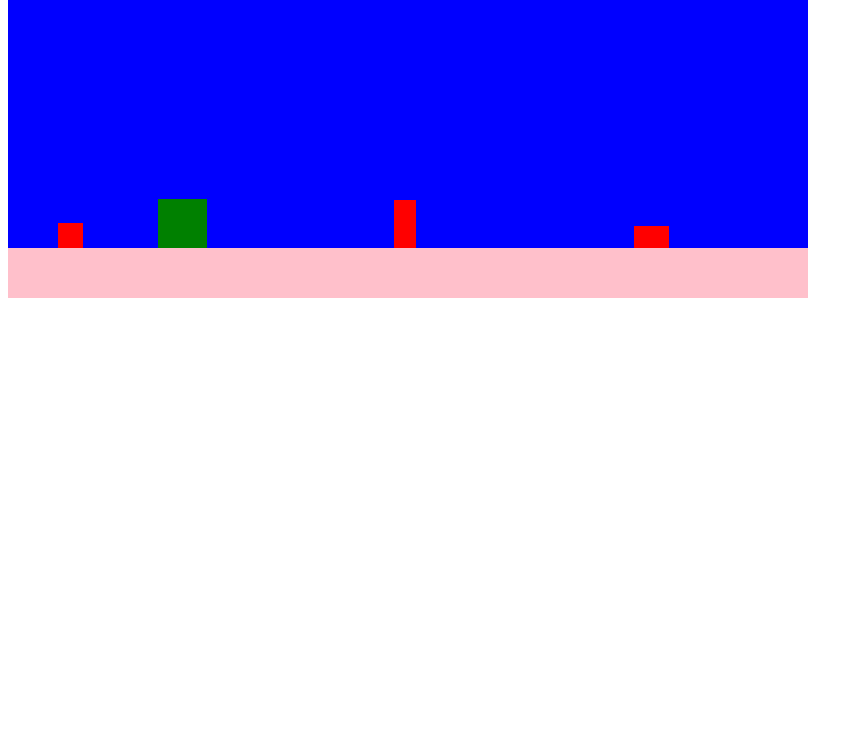
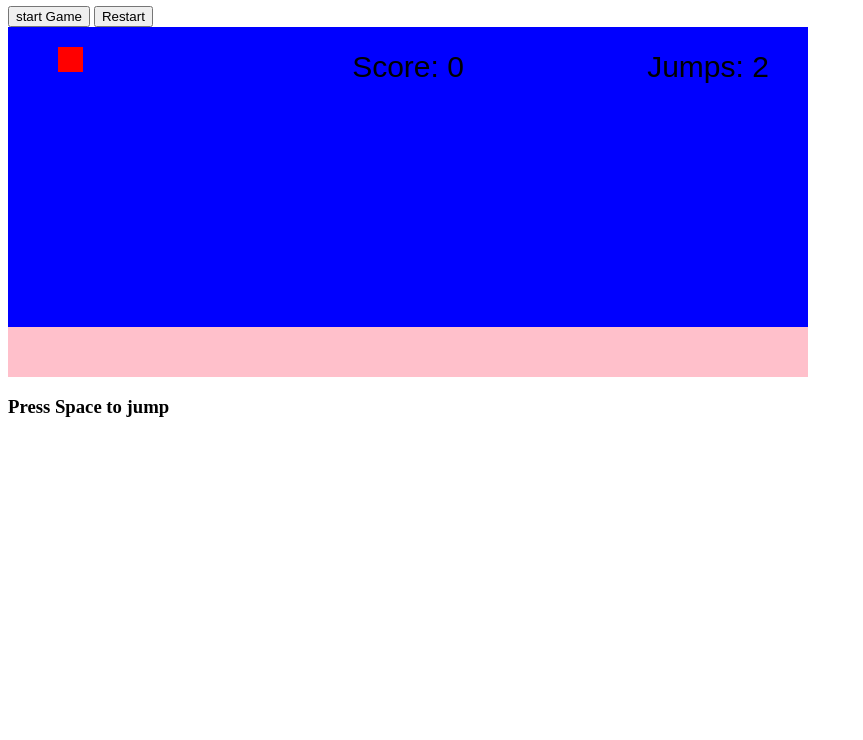
Before and after one commit to leonardoseven/nodeballrun, a website: page index.html in a window 1280 px wide. Shown: the part 60-800 px from the top of the page, without its empty margins (0-863 px from the left). Drawn offline with Linux system fonts and the light colour scheme.

Commit message:
#add finalizado a funcionalidade

```diff
--- a/index.html
+++ b/index.html
@@ -5,16 +5,45 @@
         <meta name="viewport" content="width=device-width, initial-scale=1.0">
     </head>
     <body>
+        <div>
+            <h1>Square Run</h1>
+            <button id="buttonStart" onclick="gameStart()">start Game</button>
+            <button id="buttonStart" onclick="restart()">Restart</button>
+
+        </div>
         <canvas id="canvas" width="800" height="350"></canvas>
+        <br>
+        <h3>Press Space to jump</h3>
         <script>
             var canvas = document.getElementById("canvas");
             var context = canvas.getContext("2d");
+            var gameStatus = 0;
+            var score = 0;
+
             const dificult = 1;
             const screen = {
                 w:800,
                 h:350
             }
+            function restart(){
+                window.location.href =  window.location
+            }
+            function gameStart(){
+                gameStatus = 1;
+                document.getElementById("buttonStart").style="display:none"
+                renderGame()
+            }
 
+            function gameOver(){
+                gameStatus = 2;
+            }
+
+            function gameOverDraw(){
+                context.fillStyle="black"
+                context.font = "30px Arial";
+                context.textAlign = "center";
+                context.fillText("Game Over", screen.w/2, screen.h/2);
+            }
             const flow = {
                 x:0,
                 y:300,
@@ -39,6 +68,14 @@
                 draw: function(){
                     context.fillStyle="red"
                     context.fillRect(this.x, this.y, this.w, this.h)
+                    context.fillStyle="black"
+                    context.font = "30px Arial";
+                    context.textAlign = "center";
+                    context.fillText("Jumps: " +this.jumpTime, 700, 50);
+                    context.fillStyle="black"
+                    context.font = "30px Arial";
+                    context.textAlign = "center";
+                    context.fillText("Score: " +score, 400, 50);
                 },
 
                 update : function(){
@@ -89,13 +126,11 @@
                     var remove = [];
                     for(let i = 0; i < this.obstacule.length; i++){
                         this.obstacule[i].x -=this.obstacule[i].speed;
-                        if(this.obstacule[i].x < -30){
+                        if(this.obstacule[i].x < -50){
                             remove.push(this.obstacule[i])
                         }
                         if(((player.y+player.h) >= this.obstacule[i].y) && (((player.x + player.w) >= this.obstacule[i].x) && (player.x <= (this.obstacule[i].x + this.obstacule[i].w)))){
-                            console.log("game over 1")
-                        }else if(((player.x + player.h) == this.obstacule[i].x) && ((player.y+player.h) >= this.obstacule[i].y)){
-                            console.log("game over 2")
+                            gameOver();
                         }
 
                     }
@@ -120,10 +155,11 @@
             function draw(){
                 context.fillStyle = "blue"
                 context.fillRect(0,0,800,400);
-
                 obstacules.draw()
                 player.draw()
                 flow.draw()
+                if(gameStatus == 2)
+                    gameOverDraw()
             }
 
             function update(){
@@ -132,12 +168,15 @@
             }
 
             function renderGame(){
-                update()
+                if(gameStatus == 1){
+                    update()
+                    score++
+                }
                 draw();
                 window.requestAnimationFrame(renderGame)
             }
+            draw();
             document.addEventListener("keydown", handleKeyboard);
-            renderGame();
 
         </script>
     </body>
```
